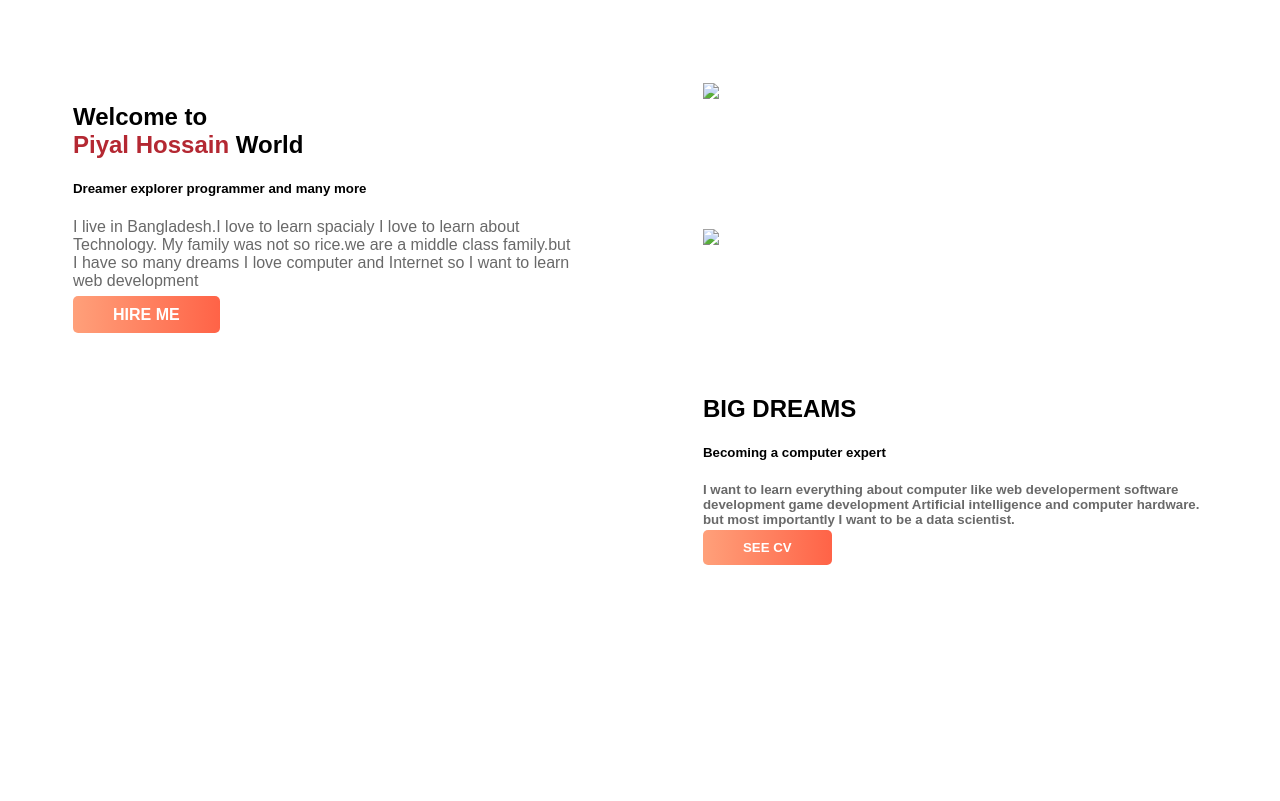
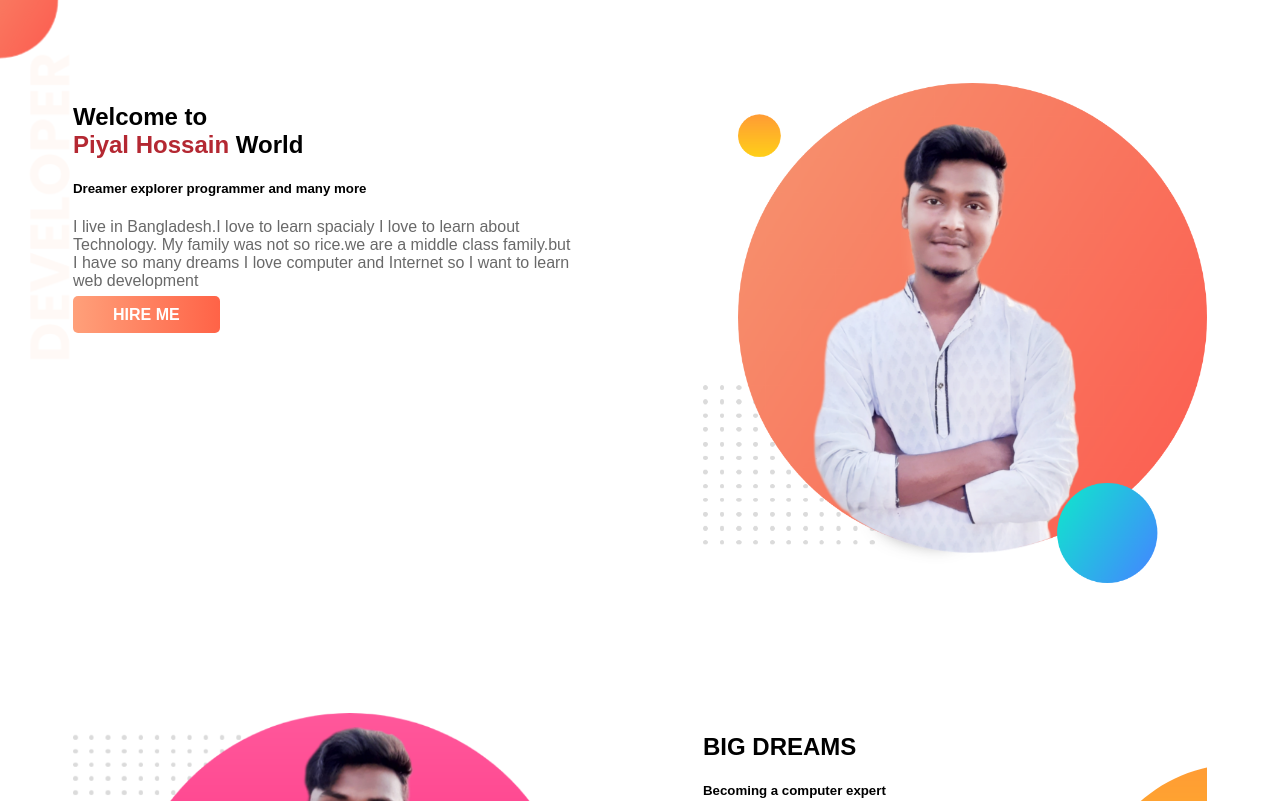
Before and after one commit to py-38384/my-website, a plain HTML site: page Website segment 2.html in a window 1280 px wide. Shown: the top 801 px of the page. Drawn offline with Linux system fonts and the light colour scheme; a web font is replaced by a local one.

Commit message:
Update Website segment 2.html

```diff
--- a/Website segment 2.html
+++ b/Website segment 2.html
@@ -6,7 +6,7 @@
 <link href="https://fonts.googleapis.com/css2?family=IBM+Plex+Sans+KR&display=swap" rel="stylesheet">
 <style>
 body{
- background-image:url(Image/top-banner.png),url(Image/exp-bg.png);
+ background-image:url(top-banner.png),url(exp-bg.png);
  background-position:left top,left bottom;
  background-repeat: no-repeat;
  font-family: 'IBM Plex Sans KR', sans-serif;
@@ -47,7 +47,7 @@ p{
 }
 #pi10{
  height:400px;
- background-image:url("Image/dream-bg.png");
+ background-image:url("dream-bg.png");
  background-repeat:no-repeat;
  background-position:right;
 }
@@ -71,11 +71,11 @@ p{
 My family was not so rice.we are a middle class family.but I have so many dreams I love computer and Internet
 so I want to learn web development</p>
 <a class="button" href="https://www.linkedin.com/in/piyal-hossain-b3720b21b" target="_blank" >HIRE ME</a></div>
-<div class="half-width"><img src="Image/my photo.png"/></div>
+<div class="half-width"><img src="my photo.png"/></div>
 </section>
 <section id="sec2" style="background-color:red;" >
 <div class="half-width">
-<img src="Image/big-dream.png"/>
+<img src="big-dream.png"/>
 </div>
 <div class="half-width" id="pi10" >
 <h1>BIG DREAMS</h1>
```
